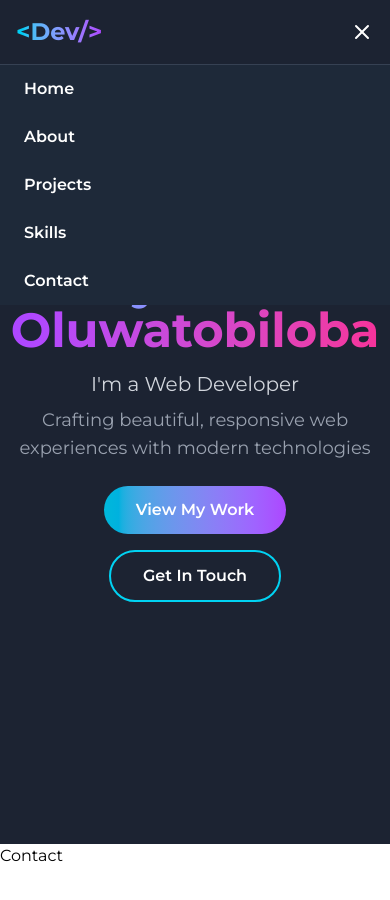
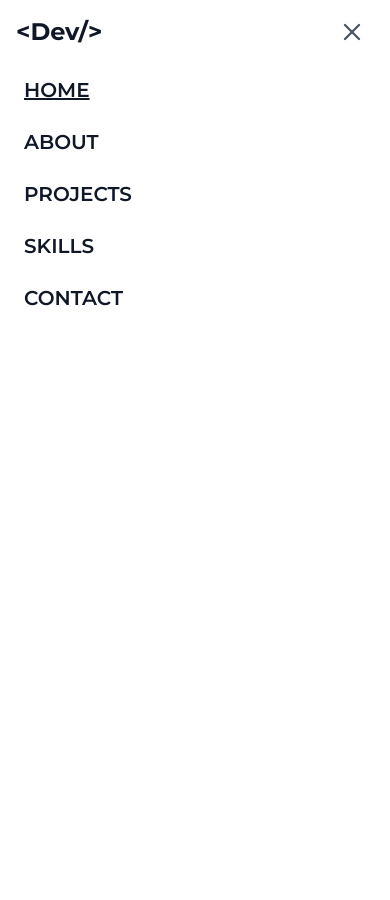
Before and after one commit to Tobi-Oyedele/Tobi-Oyedele-Portfolio, a React (Vite) app: page / in a window 390 px wide. Both pictures are taken after a click on the button 362 px from the left and 32 px from the top of the page. Shown: the top 900 px of the page. Built offline with nearby package versions, Linux system fonts and the light colour scheme.

Commit message:
Revamp Hero Section For both mobile and desktop

```diff
--- a/src/components/Navbar/DesktopNav.jsx
+++ b/src/components/Navbar/DesktopNav.jsx
@@ -6,16 +6,14 @@ const DesktopNav = ({ activeSection, scrollToSection }) => {
   return (
     <nav>
       <div className="flex items-center justify-between px-4 h-16">
-        <div className="text-2xl font-bold bg-linear-to-r from-cyan-400 to-purple-500 bg-clip-text text-transparent">
-          {"<Dev/>"}
-        </div>
-        <div className="space-x-8 text-white">
+        <div className="text-2xl font-bold text-gray-900">{"<Dev/>"}</div>
+        <div className="space-x-8">
           {links.map((item) => (
             <motion.button
               whileHover={{ scale: 1.1 }}
               whileTap={{ scale: 0.95 }}
               key={item}
-              className={`cursor-pointer capitalize font-semibold hover:text-cyan-400 ${
+              className={`cursor-pointer capitalize font-semibold text-gray-900 ${
                 activeSection === item ? "underline" : ""
               }`}
               onClick={() => scrollToSection(item)}
--- a/src/components/Navbar/MobileNav.jsx
+++ b/src/components/Navbar/MobileNav.jsx
@@ -8,20 +8,18 @@ const MobileNav = ({
   setIsMenuOpen,
   scrollToSection,
 }) => {
-  const links = ["Home", "About", "Projects", "Skills", "Contact"];
+  const links = ["home", "about", "projects", "skills", "contact"];
   return (
     <nav>
       <div className="max-w-7xl mx-auto px-4">
         <div className="flex items-center justify-between h-16">
-          <div className="text-2xl font-bold bg-linear-to-r from-cyan-400 to-purple-500 bg-clip-text text-transparent">
-            {"<Dev/>"}
-          </div>
+          <div className="text-2xl font-bold text-gray-900">{"<Dev/>"}</div>
 
           <button
-            className="text-white"
             onClick={() => setIsMenuOpen(!isMenuOpen)}
+            className="p-2 text-gray-600 transition-colors"
           >
-            {isMenuOpen ? <X /> : <Menu />}
+            {isMenuOpen ? <X size={28} /> : <Menu size={28} />}
           </button>
         </div>
       </div>
@@ -30,16 +28,18 @@ const MobileNav = ({
         {isMenuOpen && (
           <motion.div
             initial={{ height: 0, opacity: 0 }}
-            animate={{ height: "auto", opacity: 1 }}
+            animate={{ height: "100vh", opacity: 1 }}
             exit={{ height: 0, opacity: 0 }}
             transition={{ duration: 0.4, ease: "easeInOut" }}
-            className="bg-gray-800 border-t border-gray-700"
+            className="bg-white fixed inset-0 top-16 z-40"
           >
             {links.map((item) => (
               <motion.button
                 key={item}
-                className={`block w-full text-left text-white px-6 py-3 font-semibold ${
-                  activeSection === item ? "underline" : ""
+                className={`block w-full text-left text-xl uppercase px-6 py-3 font-semibold ${
+                  activeSection === item
+                    ? "underline text-gray-900"
+                    : "text-gray-900"
                 }`}
                 onClick={() => scrollToSection(item)}
               >
--- a/src/components/Navbar/Navbar.jsx
+++ b/src/components/Navbar/Navbar.jsx
@@ -36,9 +36,7 @@ const Navbar = () => {
   return (
     <nav
       className={`fixed z-50 w-full transition-all duration-300 ${
-        scrolled
-          ? "bg-gray-900/95 backdrop-blur-md shadow-lg"
-          : "bg-transparent"
+        scrolled ? "bg-white/90 backdrop-blur-sm shadow-sm" : "bg-transparent"
       }`}
     >
       <div className="md:hidden">
--- a/src/components/sections/Home.jsx
+++ b/src/components/sections/Home.jsx
@@ -23,7 +23,6 @@ export const Home = () => {
 
   useEffect(() => {
     const ctx = gsap.context(() => {
-      // ensure elements exist
       if (!nameSpanRef.current || !titleRef.current || !descRef.current) return;
 
       gsap.set([button1Ref.current, button2Ref.current], {
@@ -32,44 +31,37 @@ export const Home = () => {
         scale: 0.98,
       });
 
-      // clear any existing text so TextPlugin types from empty
       gsap.set([nameSpanRef.current, titleRef.current, descRef.current], {
         text: "",
       });
 
-      const tl = gsap.timeline({
-        onStart: () => console.log("Timeline started"),
-        onComplete: () => console.log("Timeline complete"),
-      });
+      const tl = gsap.timeline();
 
       tl.to(nameSpanRef.current, {
-        duration: 1.4,
+        duration: 1.2,
         text: "Hi, I'm Oyedele Oluwatobiloba",
         ease: "none",
-        onStart: () => console.log("Typing NAME"),
       })
         .to(
           titleRef.current,
           {
-            duration: 0.8,
+            duration: 0.6,
             text: "I'm a Web Developer",
             ease: "none",
-            onStart: () => console.log("Typing TITLE"),
           },
-          "+=0.35"
+          "+=0.2"
         )
         .to(
           descRef.current,
           {
-            duration: 1.4,
+            duration: 1.2,
             text: "Crafting beautiful, responsive web experiences with modern technologies",
             ease: "none",
-            onStart: () => console.log("Typing DESC"),
             onComplete: () => {
               descRef.current.classList.add("finished");
             },
           },
-          "+=0.25"
+          "+=0.15"
         )
         .to(
           [button1Ref.current, button2Ref.current],
@@ -77,12 +69,11 @@ export const Home = () => {
             opacity: 1,
             y: 0,
             scale: 1,
-            duration: 0.3,
-            stagger: 0.12,
+            duration: 0.25,
+            stagger: 0.1,
             ease: "power3.out",
-            onStart: () => console.log("Fading in BUTTONS"),
           },
-          "+=0.25"
+          "+=0.15"
         );
     }, heroRef);
 
@@ -93,41 +84,37 @@ export const Home = () => {
     <section
       ref={heroRef}
       id="home"
-      className="min-h-screen overflow-hidden relative flex items-center justify-center bg-gray-900/95"
+      className="min-h-screen overflow-hidden relative flex items-center justify-center bg-white"
     >
       <div className="relative z-10 text-center px-4 max-w-4xl mx-auto">
-        <div className="mb-6">
-          <h1 className="text-5xl md:text-7xl font-bold mb-4">
-            {/* typed text must be plain text inside a single element with its own unique ref */}
-            <span
-              ref={nameSpanRef}
-              className="bg-linear-to-r from-cyan-400 via-purple-500 to-pink-500 bg-clip-text text-transparent"
-            ></span>
+        <div className="mb-8">
+          <h1 className="text-4xl md:text-6xl font-bold mb-4">
+            <span ref={nameSpanRef} className="text-gray-900"></span>
           </h1>
 
           <p
             ref={titleRef}
-            className="text-xl md:text-3xl text-gray-300 mb-2"
+            className="text-xl md:text-3xl text-gray-600 mb-4 font-medium"
           ></p>
 
           <p
             ref={descRef}
-            className="text-lg text-gray-400 max-w-2xl mx-auto"
+            className="text-lg text-gray-500 max-w-2xl mx-auto leading-relaxed"
           ></p>
         </div>
 
-        <div className="flex flex-wrap justify-center gap-4 mb-8 text-white">
+        <div className="flex flex-wrap justify-center gap-4">
           <button
             ref={button1Ref}
             onClick={scrollToProjects}
-            className="px-8 py-3 bg-linear-to-r from-cyan-500 to-purple-500 rounded-full font-semibold hover:shadow-lg hover:shadow-purple-500/50 transition-all transform hover:scale-105"
+            className="px-8 py-3 bg-gray-900 text-white rounded-lg font-semibold hover:bg-gray-800 transition-all transform hover:scale-105 shadow-md hover:shadow-lg"
           >
             View My Work
           </button>
           <button
             ref={button2Ref}
             onClick={scrollToContact}
-            className="px-8 py-3 border-2 border-cyan-400 rounded-full font-semibold hover:bg-cyan-400/10 transition-all transform hover:scale-105"
+            className="px-8 py-3 border-2 border-gray-900 text-gray-900 rounded-lg font-semibold hover:bg-gray-900 hover:text-white transition-all transform hover:scale-105"
           >
             Get In Touch
           </button>
```
